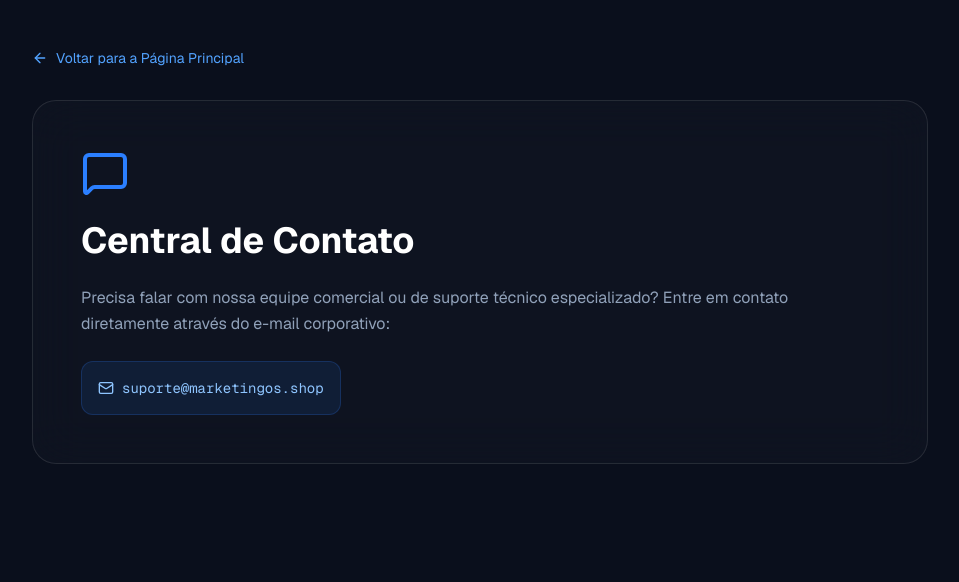
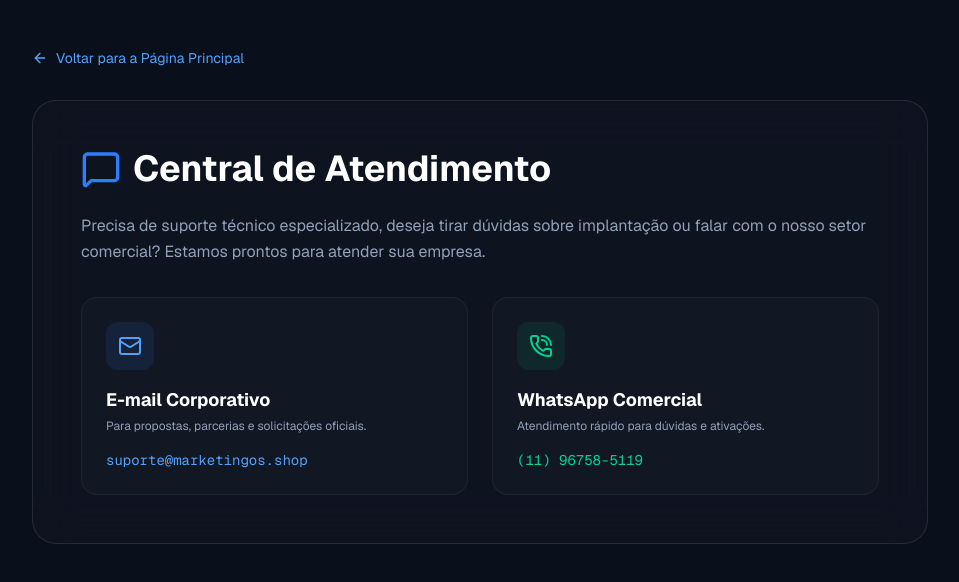
Before and after one commit to felipecarnaubasp-dot/marketing-intelligence-os, a Next.js app: page /contato in a window 1280 px wide. Shown: the top 582 px of the page, without its empty margins (160-1119 px from the left). Built offline with nearby package versions, Linux system fonts and the light colour scheme.

Commit message:
Update page.tsx

```diff
--- a/app/contato/page.tsx
+++ b/app/contato/page.tsx
@@ -1,7 +1,7 @@
 "use client";
 import React from 'react';
 import Link from 'next/link';
-import { ArrowLeft, Mail, MessageSquare } from 'lucide-react';
+import { ArrowLeft, Mail, MessageSquare, PhoneCall } from 'lucide-react';
 
 export default function ContatoPage() {
   return (
@@ -11,13 +11,40 @@ export default function ContatoPage() {
           <ArrowLeft className="w-4 h-4" /> Voltar para a Página Principal
         </Link>
         <div className="p-8 md:p-12 rounded-3xl bg-white/[0.02] border border-white/10 backdrop-blur-xl">
-          <MessageSquare className="w-12 h-12 text-blue-500 mb-6" />
-          <h1 className="text-3xl md:text-4xl font-bold text-white mb-6">Central de Contato</h1>
-          <p className="text-slate-400 leading-relaxed mb-6">
-            Precisa falar com nossa equipe comercial ou de suporte técnico especializado? Entre em contato diretamente através do e-mail corporativo:
+          <div className="flex items-center gap-3 mb-6">
+            <MessageSquare className="w-10 h-10 text-blue-500" />
+            <h1 className="text-3xl md:text-4xl font-bold text-white">Central de Atendimento</h1>
+          </div>
+          <p className="text-slate-400 leading-relaxed mb-8">
+            Precisa de suporte técnico especializado, deseja tirar dúvidas sobre implantação ou falar com o nosso setor comercial? Estamos prontos para atender sua empresa.
           </p>
-          <div className="p-4 rounded-xl bg-blue-500/10 border border-blue-500/20 text-blue-300 font-mono text-sm inline-flex items-center gap-2">
-            <Mail className="w-4 h-4" /> suporte@marketingos.shop
+
+          <div className="grid md:grid-cols-2 gap-6">
+            <div className="p-6 rounded-2xl bg-white/[0.02] border border-white/5 flex flex-col justify-between">
+              <div>
+                <div className="p-3 rounded-xl bg-blue-500/10 text-blue-400 w-fit mb-4">
+                  <Mail className="w-6 h-6" />
+                </div>
+                <h3 className="text-lg font-bold text-white mb-1">E-mail Corporativo</h3>
+                <p className="text-xs text-slate-400 mb-4">Para propostas, parcerias e solicitações oficiais.</p>
+              </div>
+              <a href="mailto:suporte@marketingos.shop" className="text-sm font-mono text-blue-400 hover:underline">
+                suporte@marketingos.shop
+              </a>
+            </div>
+
+            <div className="p-6 rounded-2xl bg-white/[0.02] border border-white/5 flex flex-col justify-between">
+              <div>
+                <div className="p-3 rounded-xl bg-emerald-500/10 text-emerald-400 w-fit mb-4">
+                  <PhoneCall className="w-6 h-6" />
+                </div>
+                <h3 className="text-lg font-bold text-white mb-1">WhatsApp Comercial</h3>
+                <p className="text-xs text-slate-400 mb-4">Atendimento rápido para dúvidas e ativações.</p>
+              </div>
+              <a href="https://wa.me/5511967585119" target="_blank" rel="noopener noreferrer" className="text-sm font-mono text-emerald-400 hover:underline">
+                (11) 96758-5119
+              </a>
+            </div>
           </div>
         </div>
       </div>
```
